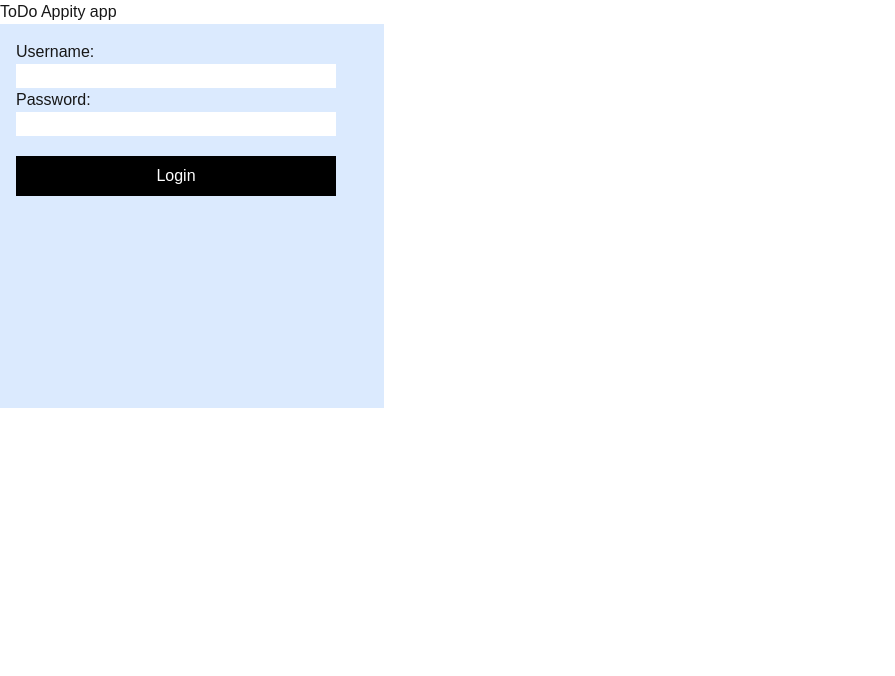
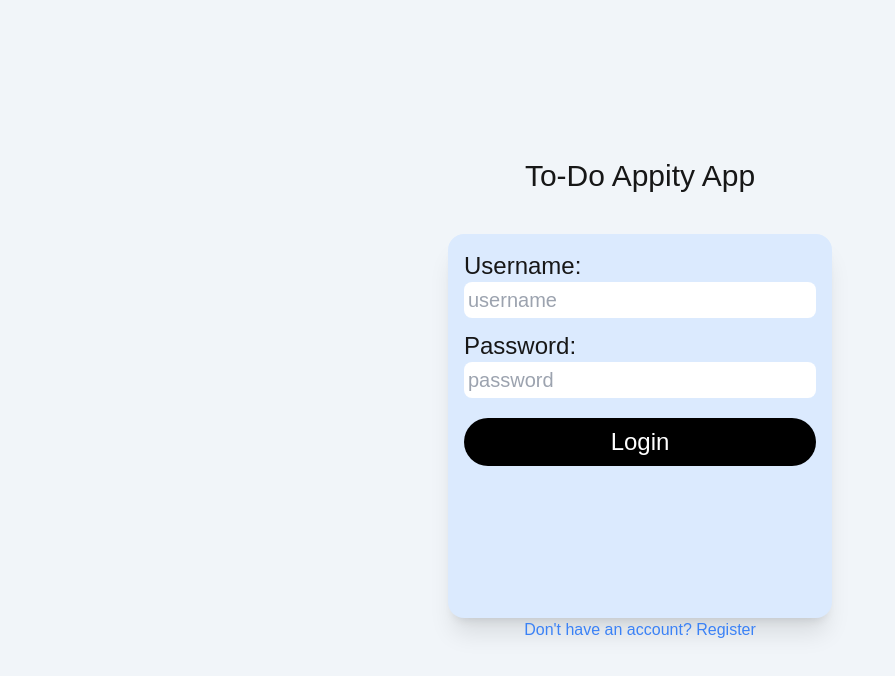
Before and after one commit to danny8823/todo-app, a Next.js app: page / in a window 1280 px wide. Shown: the top 676 px of the page, without its empty margins (0-895 px from the left). Built offline with nearby package versions, Linux system fonts and the light colour scheme.

Commit message:
Finished login form design

```diff
--- a/app/page.js
+++ b/app/page.js
@@ -1,19 +1,37 @@
+'use client'
+
+import Link from "next/link";
+
 export default function Home() {
+
+  const loginButtonHandler = () => {
+    console.log('hi')
+  }
+
   return (
+    <div className = 'flex flex-col items-center justify-center w-full h-screen bg-slate-100'>
+      <h1 className = 'mb-10 text-3xl'>To-Do Appity App</h1>
       <div>
-      <h1>ToDo Appity app</h1>
-      <form class = 'bg-blue-100 w-96 h-96 p-4'>
-        <label>Username:</label>
+        <form className = 'bg-blue-100 w-96 h-96 p-4 rounded-2xl shadow-xl'>
+          <label className = 'text-2xl'>Username:</label>
           <input
-          class = 'w-80'
+            className = 'w-full mb-3 text-xl p-1 rounded-lg'
+            placeholder = 'username'
             />
-        <label>Password:</label>
+          <label className = 'text-2xl'>Password:</label>
           <input
-          class = 'w-80'/>
+            className = 'w-full text-xl p-1 rounded-lg'
+            placeholder = 'password'
+            />
           <button
-          class = 'bg-black text-white mt-5 w-80 p-2'
+            onClick = {loginButtonHandler}
+            className = 'bg-black text-white mt-5 w-full p-2 rounded-full text-2xl'
           >Login</button>
         </form>
       </div>
+      <div>
+        <span><Link className = 'text-blue-500' href = '/register'>Don't have an account? Register</Link></span>
+      </div>
+    </div>
   );
 }
--- a/app/register/page.js
+++ b/app/register/page.js
@@ -3,33 +3,33 @@ export default function Register(){
     return (
         <div class = 'bg-red-100 h-svh flex justify-center items-center'>
             <form class = 'bg-blue-300 flex flex-col w-3/6 p-3 rounded-lg shadow-2xl'>
-                <h1 class = 'text-center text-4xl'>Register</h1>
+                <h1 className = 'text-center text-4xl'>Register</h1>
                 <label
-                    class = 'mb-2 text-lg'>
+                    className = 'mb-2 text-lg'>
                     Username:
                 </label>
                 <input
-                    class = 'w-full mb-2 text-2xl'
+                    className = 'w-full mb-2 text-2xl'
                     placeholder = 'username'
                 />
                 <label
-                    class = 'mb-2 text-lg'>
+                    className = 'mb-2 text-lg'>
                     Email:
                 </label>
                 <input
-                    class = 'w-full mb-2 text-2xl'
+                    className = 'w-full mb-2 text-2xl'
                     placeholder = 'email'
                 />
                 <label
-                    class = 'mb-2 text-lg'>Password:</label>
+                    className = 'mb-2 text-lg'>Password:</label>
                 <input
                     class = 'w-full mb-2 text-2xl'
                     placeholder = 'password'
                 />
                 <label
-                    class = 'mb-2 text-lg'>Confirm Password:</label>
+                    className = 'mb-2 text-lg'>Confirm Password:</label>
                 <input
-                    class = 'w-full mb-2 text-2xl'
+                    className = 'w-full mb-2 text-2xl'
                     placeholder = 'confirm-password'
                 />
                 <button>Register</button>
```
Lines whose indentation alone changed are shown as unchanged.
